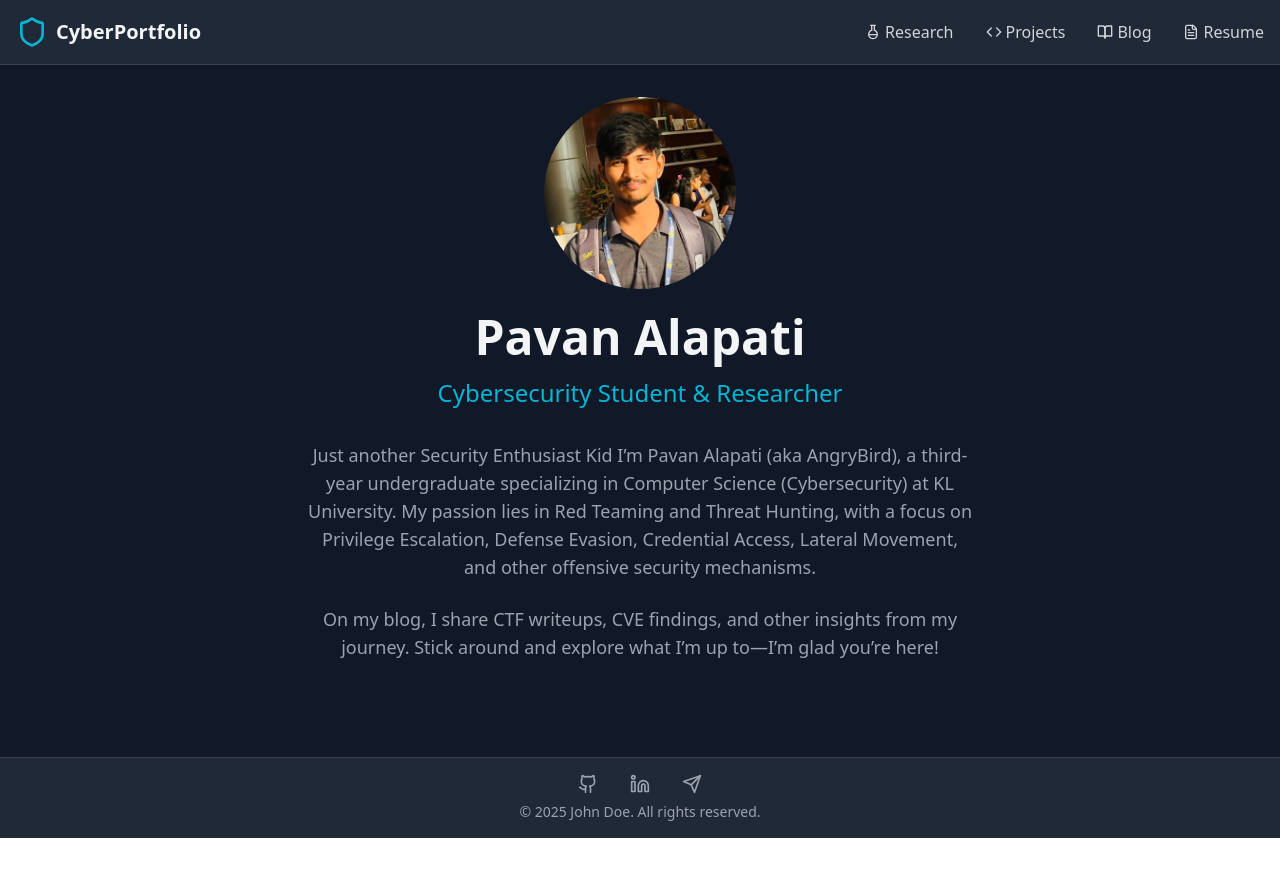
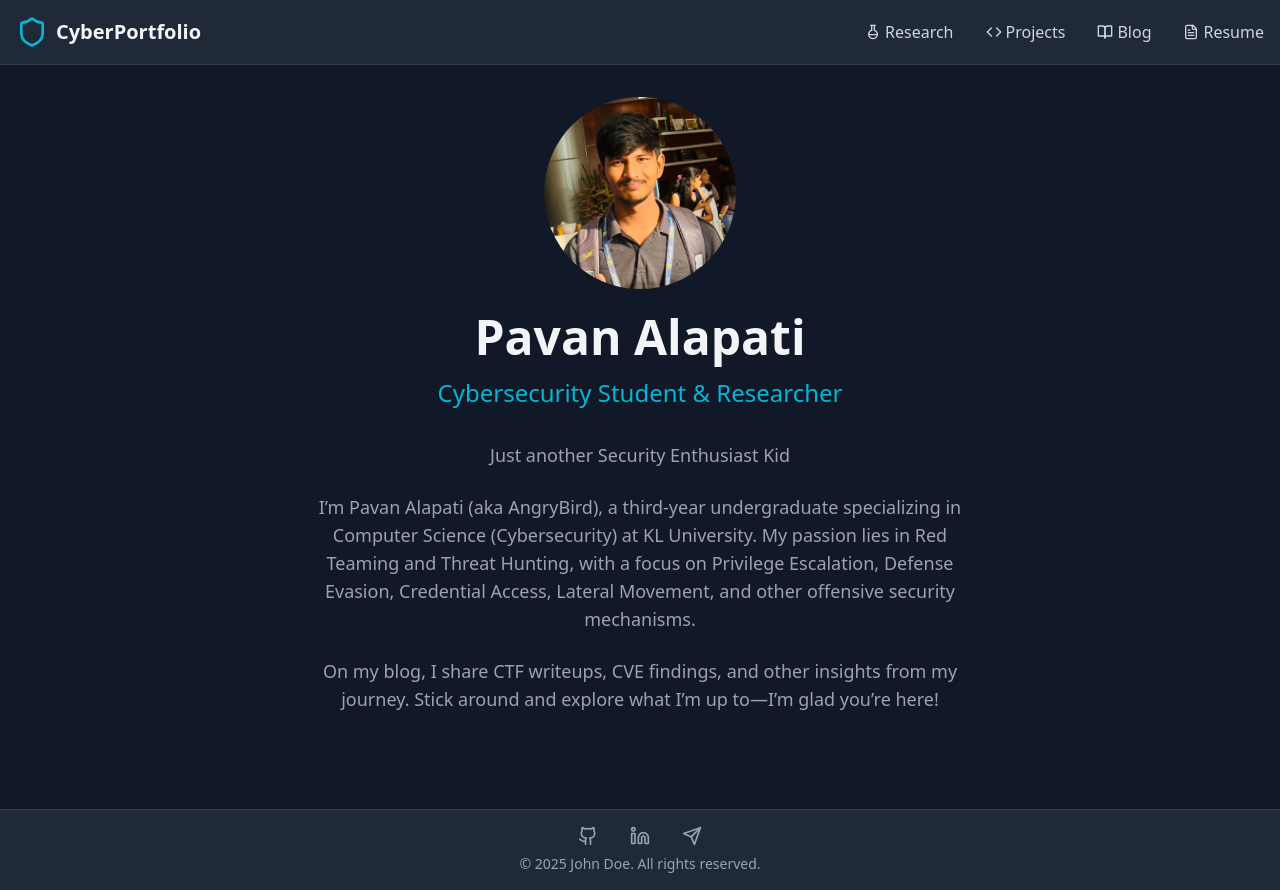
Before and after one commit to oxapavan/oxapavan.github.io, a React (Vite) app: page / in a window 1280 px wide. Before the commit the page ends 838 px from the top, so only its background shows below. Built offline with nearby package versions, Linux system fonts and the light colour scheme.

Commit message:
Update Home.tsx

```diff
--- a/src/components/Home.tsx
+++ b/src/components/Home.tsx
@@ -15,8 +15,12 @@ function Home() {
         <div className="max-w-2xl mx-auto">
           <p className="text-lg text-gray-400 mb-6">
           Just another Security Enthusiast Kid
+          </p>
+
+          <p className="text-lg text-gray-400 mb-6">
           I’m Pavan Alapati (aka AngryBird), a third-year undergraduate specializing in Computer Science (Cybersecurity) at KL University. My passion lies in Red Teaming and Threat Hunting, with a focus on Privilege Escalation, Defense Evasion, Credential Access, Lateral Movement, and other offensive security mechanisms.
           </p>
+
           <p className="text-lg text-gray-400">
           On my blog, I share CTF writeups, CVE findings, and other insights from my journey. Stick around and explore what I’m up to—I’m glad you’re here!
 
```
